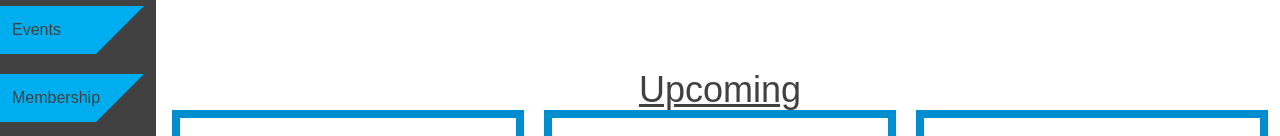
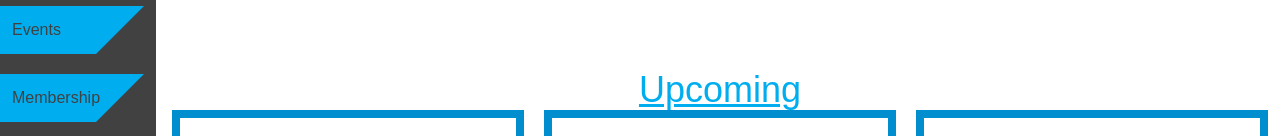
Before and after one commit to IEEE-ESB/website, a Next.js app: page /events in a window 1280 px wide. Shown: the part 210-346 px from the top of the page. Built offline with nearby package versions, Linux system fonts and the light colour scheme; grey boxes are pictures that could not be loaded.

Commit message:
fixing font color

```diff
--- a/src/app/events/page.js
+++ b/src/app/events/page.js
@@ -49,7 +49,7 @@ export default function Events() {
     <div className="text-center flex flex-col gap-20">
       <p className="text-6xl font-bold text-primary_dark">Events</p>
       <div>
-        <p className="text-4xl underline">Upcoming</p>
+        <p className="text-4xl underline text-primary">Upcoming</p>
         {data ? <EventList data={data} /> : <p>loading...</p>}
       </div>
       <div>
```
